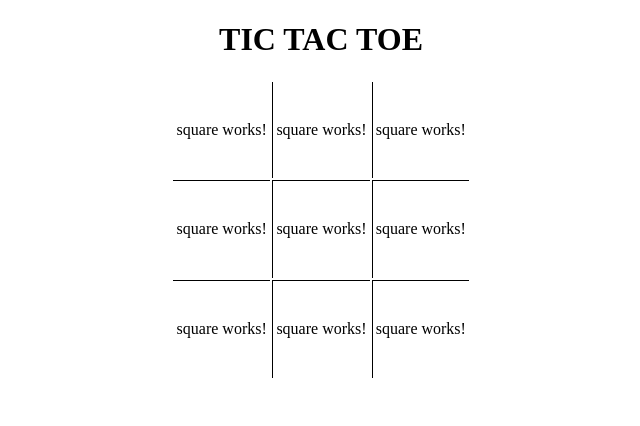
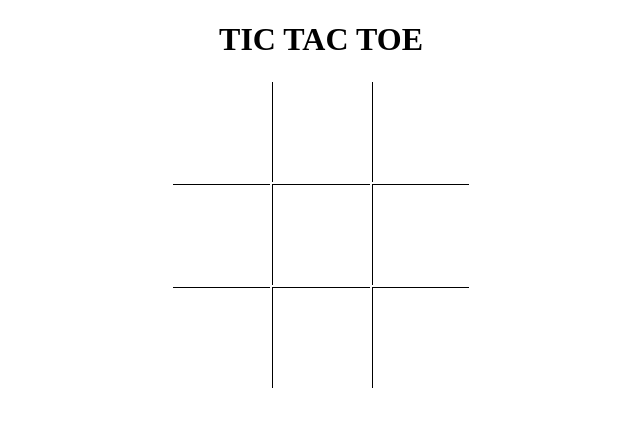
Before and after one commit to ggoveia/tic-tac-toe, an Angular app: page / in a window 1280 px wide. Shown: the top 426 px of the page, without its empty margins (319-959 px from the left). Built offline with nearby package versions, Linux system fonts and the light colour scheme.

Commit message:
Adding x and o

```diff
--- a/src/app/board/board.component.ts
+++ b/src/app/board/board.component.ts
@@ -17,4 +17,7 @@ export class BoardComponent implements OnInit {
 
   }
 
+  receiveSquareUpdate(){
+
+  }
 }
--- a/src/app/square/square.component.css
+++ b/src/app/square/square.component.css
@@ -0,0 +1,23 @@
+.square {
+width: 98px;
+height: 98px;
+position:relative;
+}
+.xvalue:after {
+  position:absolute;
+    content:"\d7";
+    font-size:177px;
+    color:black;
+    font-weight:bold;
+    top:-55%;
+    left:-1%;
+}
+.ovalue:after {
+  position:absolute;
+  content:"\d20";
+  font-size:100px;
+  color:black;
+  font-weight:bold;
+  top:-26%;
+  left:8%;
+}
--- a/src/app/square/square.component.html
+++ b/src/app/square/square.component.html
@@ -1,3 +1 @@
-<p>
-  square works!
-</p>
+<div class= "square {{square.value}}" (click) = "onSelectSquare()" > </div>
--- a/src/app/square/square.component.ts
+++ b/src/app/square/square.component.ts
@@ -1,5 +1,6 @@
 import { Component, OnInit, Output, EventEmitter } from '@angular/core';
 import { Value } from './value.enum';
+import { Square } from './square';
 
 @Component({
   selector: 'app-square',
@@ -7,6 +8,10 @@ import { Value } from './value.enum';
   styleUrls: ['./square.component.css']
 })
 export class SquareComponent implements OnInit {
+  square: Square = {
+    id: 1,
+    value: Value.noValue
+  };
 
   @Output() changedValue = new EventEmitter();
 
@@ -15,4 +20,7 @@ export class SquareComponent implements OnInit {
   ngOnInit() {
   }
 
+  onSelectSquare() {
+    this.square.value = Value.oValue;
+  }
 }
--- /dev/null
+++ b/src/app/square/square.ts
@@ -0,0 +1,6 @@
+import { Value } from './value.enum';
+
+export class Square{
+  id: number;
+  value: Value;
+}
--- a/src/app/square/value.enum.ts
+++ b/src/app/square/value.enum.ts
@@ -1,5 +1,5 @@
 export enum Value {
-  NoValue,
-  XValue,
-  OValue
+  noValue = 'novalue',
+  xValue  = 'xvalue',
+  oValue = 'ovalue'
 }
```
Also changed, not shown: package.json (+5 -6 lines), 1 other file (tests, documents, lock files or other folders).
